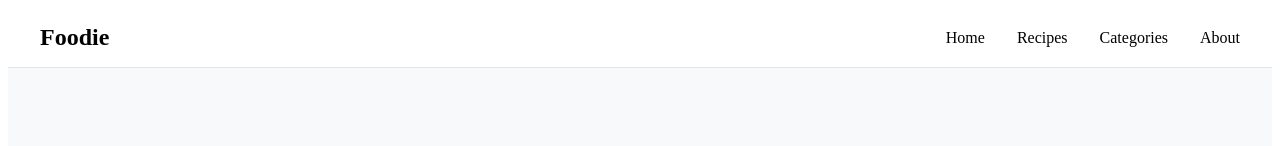
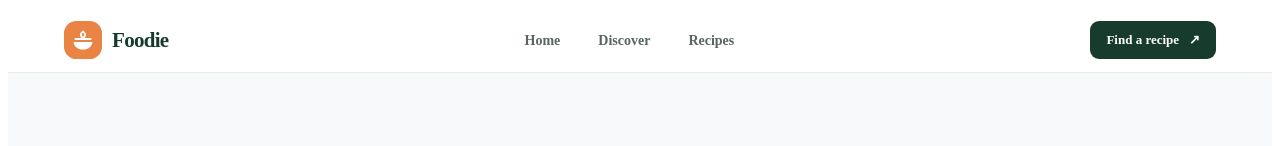
Before and after one commit to IFFAT12375/Recipie-App, a React (Vite) app: page / in a window 1280 px wide. Shown: the top 146 px of the page. Built offline with nearby package versions, Linux system fonts and the light colour scheme; no server answers.

Commit message:
style the app through imprving its navbar design

```diff
--- a/src/App.jsx
+++ b/src/App.jsx
@@ -19,7 +19,7 @@ function App() {
 
       <InnerContainer>
       <main className={styles.content}>
-          <section className={styles.results}>
+          <section className={styles.results} id="recipes">
             <FoodList
               food={food}
               setFoodid={setFoodid}
--- a/src/components/Nav.jsx
+++ b/src/components/Nav.jsx
@@ -1,22 +1,49 @@
 import styles from "./Nav.module.css";
 
 export default function Nav() {
-    return (
-        <nav className={styles.outerContainer}>
-            <div className={styles.innerContainer}>
+  return (
+    <header className={styles.outerContainer} id="home">
+      <nav className={styles.innerContainer} aria-label="Main navigation">
+        <a className={styles.logo} href="#home" aria-label="Foodie home">
+          <svg
+            className={styles.logoMark}
+            viewBox="0 0 40 40"
+            fill="none"
+            aria-hidden="true"
+          >
+            <rect width="40" height="40" rx="13" fill="currentColor" />
+            <path
+              d="M10 22h20c-.8 5-4.5 8-10 8s-9.2-3-10-8Z"
+              fill="white"
+            />
+            <path
+              d="M12 19h16M20 11c3 2 3 5 0 7-3-2-3-5 0-7Z"
+              stroke="white"
+              strokeWidth="2"
+              strokeLinecap="round"
+              strokeLinejoin="round"
+            />
+          </svg>
+          <span>Foodie</span>
+        </a>
 
-                <div className={styles.logo}>
-                    Foodie
-                </div>
+        <ul className={styles.list}>
+          <li>
+            <a href="#home">Home</a>
+          </li>
+          <li>
+            <a href="#search">Discover</a>
+          </li>
+          <li>
+            <a href="#recipes">Recipes</a>
+          </li>
+        </ul>
 
-                <ul className={styles.list}>
-                    <li>Home</li>
-                    <li>Recipes</li>
-                    <li>Categories</li>
-                    <li>About</li>
-                </ul>
-
-            </div>
-        </nav>
-    );
+        <a className={styles.cta} href="#search">
+          Find a recipe
+          <span aria-hidden="true">↗</span>
+        </a>
+      </nav>
+    </header>
+  );
 }
--- a/src/components/Nav.module.css
+++ b/src/components/Nav.module.css
@@ -1,34 +1,127 @@
 .outerContainer {
+  position: sticky;
+  top: 0;
+  z-index: 10;
   width: 100%;
-    background-color: #ffffff;
-    border-bottom: 1px solid #e5e5e5;
+  background: rgb(255 255 255 / 94%);
+  border-bottom: 1px solid #e9eee9;
+  backdrop-filter: blur(12px);
 }
 
 .innerContainer {
-    max-width: 1200px;
-    margin: 0 auto;
-    padding: 16px 24px;
-
+  box-sizing: border-box;
   display: flex;
   align-items: center;
   justify-content: space-between;
+  gap: 28px;
+  width: 100%;
+  max-width: 1200px;
+  margin: 0 auto;
+  padding: 13px 24px;
 }
 
 .logo {
-    font-size: 24px;
-    font-weight: 700;
+  display: inline-flex;
+  align-items: center;
+  gap: 10px;
+  color: #173c2e;
+  font-size: 21px;
+  font-weight: 750;
+  letter-spacing: -0.7px;
+  text-decoration: none;
+}
+
+.logoMark {
+  width: 38px;
+  height: 38px;
+  color: #e98445;
 }
 
 .list {
   display: flex;
   align-items: center;
-    gap: 32px;
-
+  gap: clamp(20px, 3vw, 38px);
   margin: 0;
   padding: 0;
   list-style: none;
 }
 
-.list li {
-    cursor: pointer;
+.list a {
+  color: #59655e;
+  font-size: 14px;
+  font-weight: 550;
+  text-decoration: none;
+  transition: color 160ms ease;
 }
+
+.list a:hover {
+  color: #173c2e;
+}
+
+.cta {
+  display: inline-flex;
+  align-items: center;
+  justify-content: center;
+  gap: 10px;
+  padding: 11px 16px;
+  border-radius: 9px;
+  background: #173c2e;
+  color: #fff;
+  font-size: 13px;
+  font-weight: 650;
+  text-decoration: none;
+  white-space: nowrap;
+  transition:
+    background-color 160ms ease,
+    transform 160ms ease;
+}
+
+.cta:hover {
+  transform: translateY(-1px);
+  background: #24543f;
+}
+
+.list a:focus-visible,
+.logo:focus-visible,
+.cta:focus-visible {
+  outline: 3px solid #e98445;
+  outline-offset: 4px;
+  border-radius: 3px;
+}
+
+@media (max-width: 600px) {
+  .innerContainer {
+    flex-wrap: wrap;
+    gap: 12px;
+    padding: 11px 16px;
+  }
+
+  .logo {
+    font-size: 19px;
+  }
+
+  .logoMark {
+    width: 34px;
+    height: 34px;
+  }
+
+  .list {
+    order: 1;
+    justify-content: center;
+    gap: clamp(20px, 8vw, 36px);
+    width: 100%;
+    padding-top: 4px;
+  }
+
+  .cta {
+    padding: 9px 12px;
+    font-size: 12px;
+  }
+}
+
+@media (prefers-reduced-motion: reduce) {
+  .list a,
+  .cta {
+    transition: none;
+  }
+}
--- a/src/components/Search.jsx
+++ b/src/components/Search.jsx
@@ -34,7 +34,7 @@ export default function Search({ setFood }) {
   }, [query, setFood]);
 
   return (
-   <section className={styles.outerContainer}>
+   <section className={styles.outerContainer} id="search">
             <div className={styles.innerContainer}>
                 <div className={styles.content}>
                     <h1>Find Your Next Favourite Recipe</h1>
```
Lines whose indentation alone changed are shown as unchanged.
